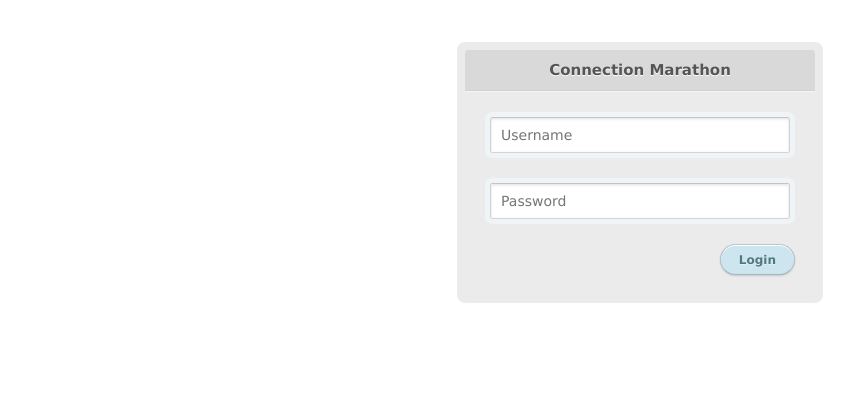
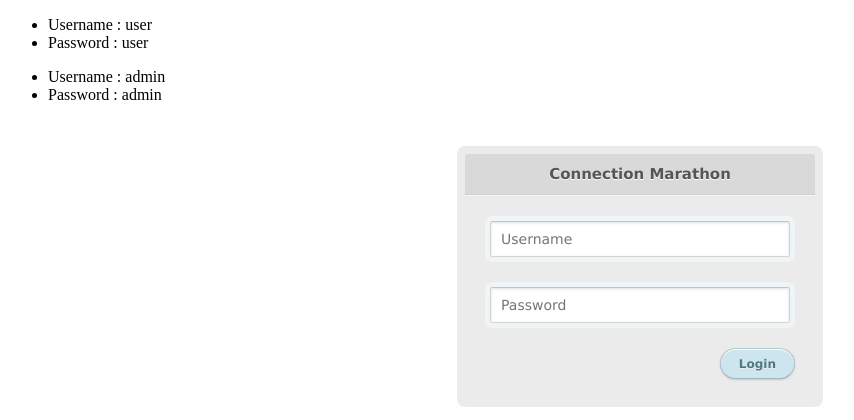
Before and after one commit to Square04299/WebSite-Marathon, a PHP site: page / in a window 1280 px wide. Shown: the top 420 px of the page, without its empty margins (0-854 px from the left). Run offline with PHP 8.4, Linux system fonts and the light colour scheme.

Commit message:
Understanding connection
Trying to test and understand the connection fonction
Problem with login and password

```diff
--- a/model/User.php
+++ b/model/User.php
@@ -18,6 +18,7 @@ class User extends Model {
     public function connect($login, $pwd)
     {
         $sql = "select UTIL_ID from T_UTILISATEUR where UTIL_LOGIN=? and UTIL_MDP=?";
+        $sql = "select U_ID from T_USER where U_NOM=? and U_PASSWORD=?";
         $user = $this->executeRequest($sql, array($login, $pwd));
         return ($user->rowCount() == 1);
     }
--- a/view/Connection/index.php
+++ b/view/Connection/index.php
@@ -1,6 +1,16 @@
 <?php $this->title = "Connexion" ?>
 
 <link rel="stylesheet" href="Content/connection.css" />
+<div class="info">
+  <ul>
+    <li>Username : user</li>
+    <li>Password : user</li>
+  </ul>
+  <ul>
+    <li>Username : admin</li>
+    <li>Password : admin</li>
+  </ul>
+</div>
 <div class="container">
   <div class="login">
     <h1>Connection Marathon</h1>
```
